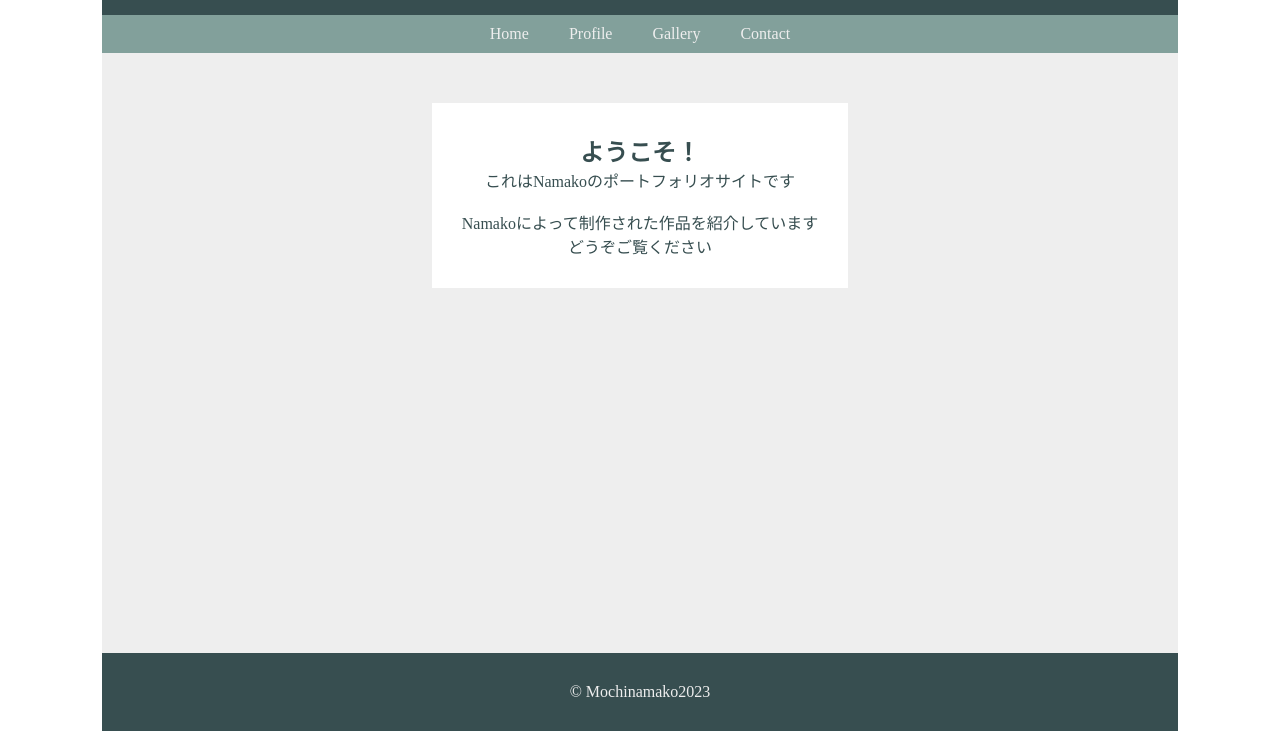
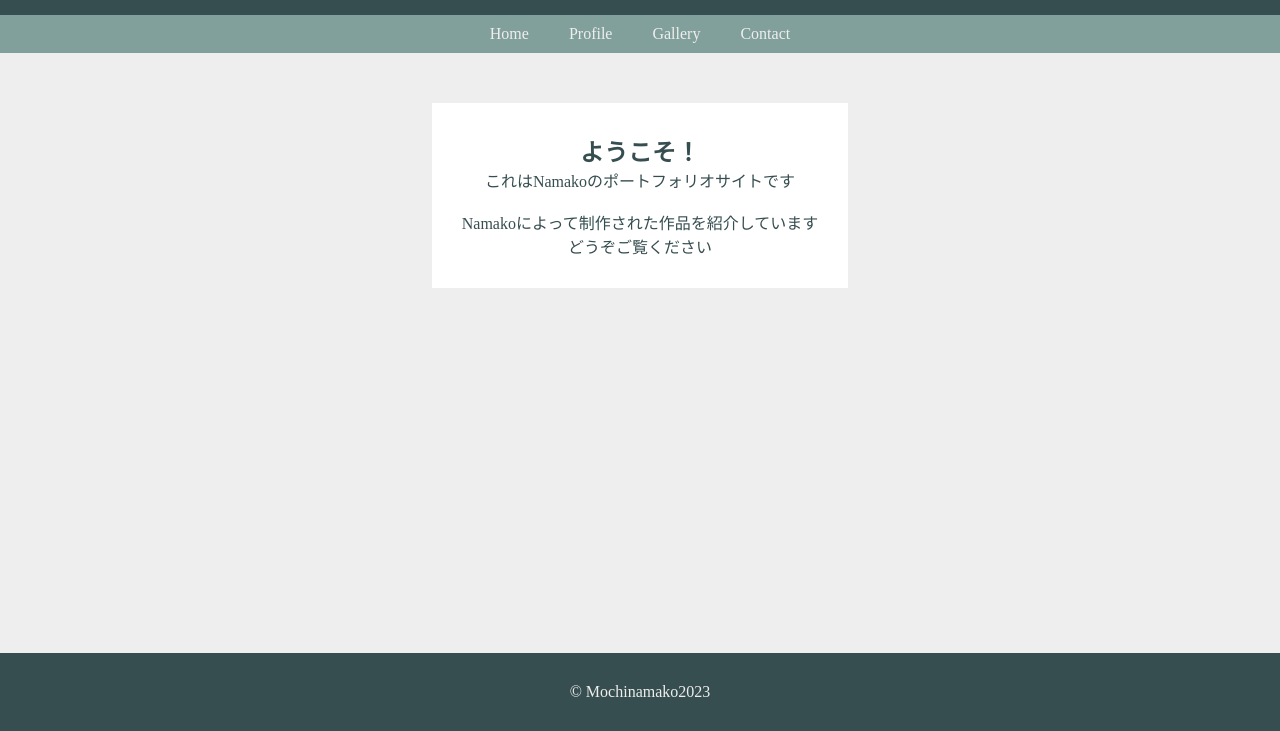
Before and after one commit to mochinamako/Namako_portfolio, a plain HTML site: page index.html in a window 1280 px wide. Shown: the part 82-813 px from the top of the page. Drawn offline with Linux system fonts and the light colour scheme.

Commit message:
Update style.css

```diff
--- a/css/style.css
+++ b/css/style.css
@@ -8,7 +8,7 @@
 }
 
 #wrap {
-    width: 84%;
+    width: 100%;
     max-width: 2000px;
     margin: 0 auto;
 }
```
